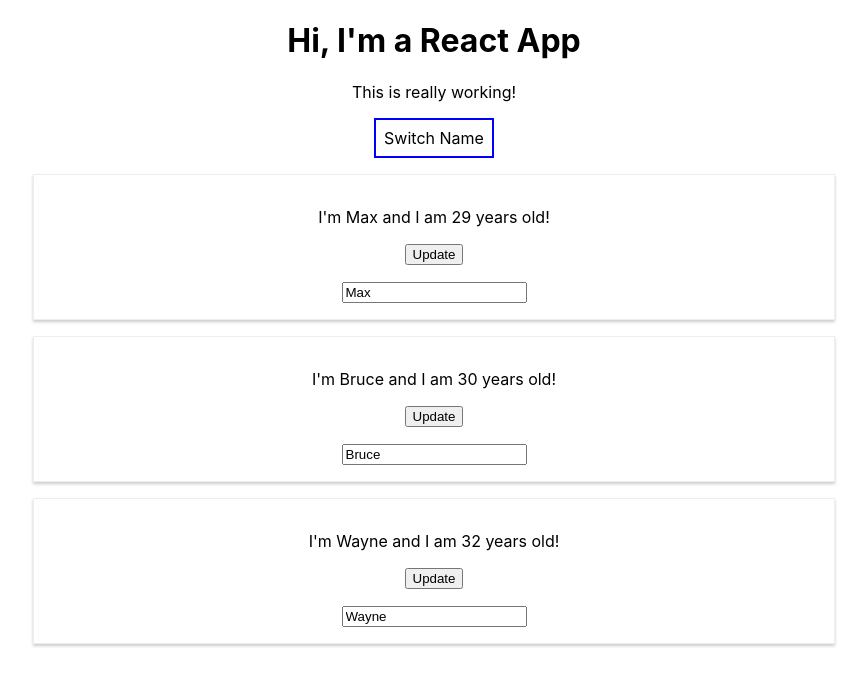
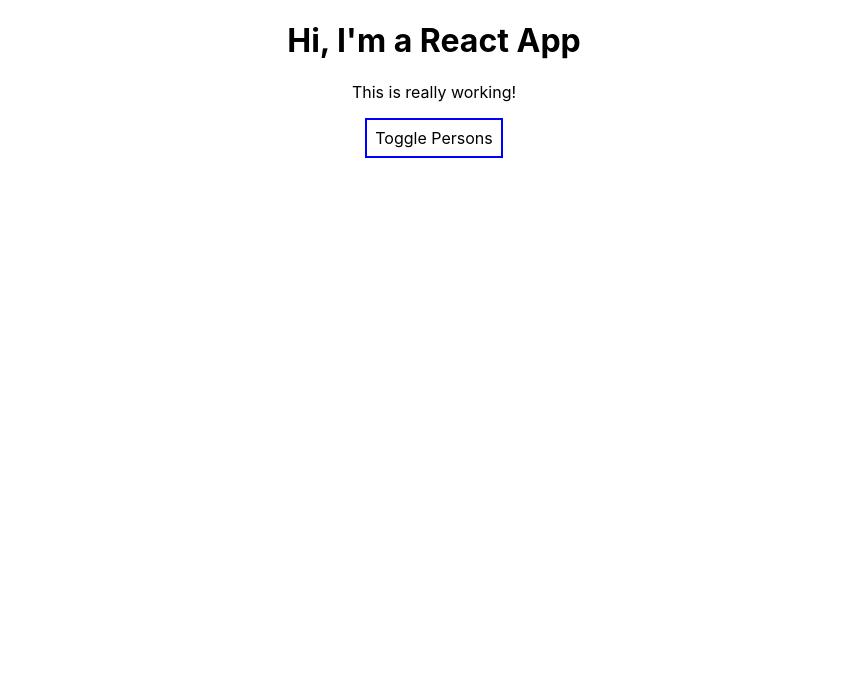
Before and after one commit to ahamedbashir/react_complete, a React (Create React App) app: page / in a window 1280 px wide. Shown: the top 686 px of the page, without its empty margins (206-1073 px from the left). Built offline with nearby package versions, Linux system fonts and the light colour scheme.

Commit message:
render conditional

```diff
--- a/src/App.js
+++ b/src/App.js
@@ -2,6 +2,7 @@
 import './App.css';
 import './Person/Person.css'
 import Person from './Person/Person';
+import { doesNotReject } from 'assert';
 
 class App extends Component {
   state = {
@@ -10,7 +11,8 @@
       {name: 'Bruce', age: 30},
       {name: 'Wayne', age: 32}
     ],
-    otherState: 'some other value'
+    otherState: 'some other value',
+    showPersons: false
   }
 
   switchNameHandler = (newName) => {
@@ -22,7 +24,7 @@
         {name: 'Wayne', age: 32}
       ]
     });
-  }
+  };
 
   nameChangeHandler = (event) => {
     this.setState({
@@ -32,7 +34,16 @@
         {name: 'Wayne', age: 30}
       ]
     });
-  }
+  };
+
+  togglePersonHandler = () => {
+    const doesShow = this.state.showPersons;
+    this.setState({
+      showPersons: !doesShow
+    });
+  };
+
+
   render() {
     const style = {
       backgroundColor: 'white',
@@ -41,13 +52,11 @@
       padding: '8px',
       cursor: 'pointer'
     };
-    return (
-      <div className="App">
-        <h1>Hi, I'm a React App</h1>
-        <p>This is really working!</p>
-        <button
-          style={style}
-          onClick = {() => this.switchNameHandler('Maximilian')}>Switch Name</button>
+
+    let persons = null;
+    if(this.state.showPersons) {
+      persons = (
+        <div>
         <Person
           name = {this.state.persons[0].name}
           age={this.state.persons[0].age}/>
@@ -61,6 +70,19 @@
           name = {this.state.persons[2].name}
           age={this.state.persons[2].age}/>
       </div>
+      );
+    }
+
+    return (
+      <div className="App">
+        <h1>Hi, I'm a React App</h1>
+        <p>This is really working!</p>
+        <button
+          style={style}
+          onClick = {this.togglePersonHandler}>Toggle Persons</button>
+        {persons}
+      </div>
+
     );
 
     // return React.createElement('div', {className:"App"}, React.createElement('h1', null, 'Hi, I\'m react'));
```
